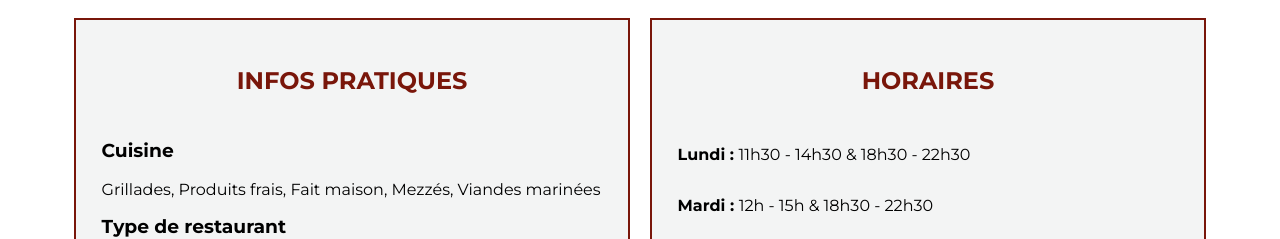
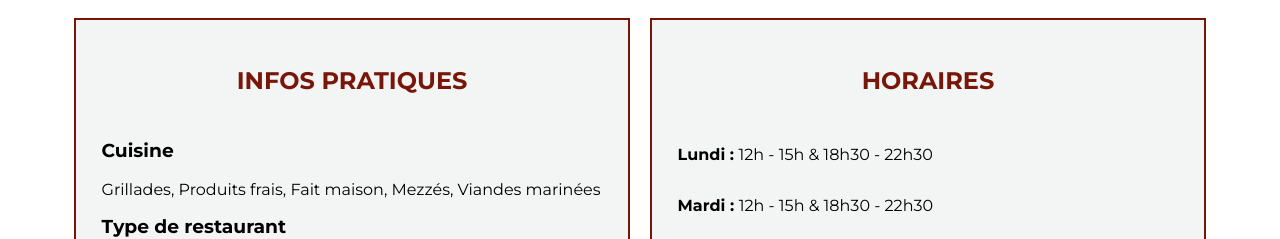
Before and after one commit to veysibhr/MALDAGRILL, a plain HTML site: page contact.html in a window 1280 px wide. Shown: the part 863-1102 px from the top of the page. Drawn offline with Linux system fonts and the light colour scheme.

Commit message:
Update contact.html

```diff
--- a/contact.html
+++ b/contact.html
@@ -80,7 +80,7 @@
             </div>
             <br>
             <div class="hours-content">
-                    <p><span class="day">Lundi :    </span> 11h30 - 14h30 & 18h30 - 22h30</p>
+                    <p><span class="day">Lundi :    </span> 12h - 15h & 18h30 - 22h30</p>
                     <p><span>Mardi :    </span> 12h - 15h & 18h30 - 22h30</p>
                     <p><span>Mercredi :  </span> 12h - 15h & 18h30 - 22h30</p>
                     <p><span>Jeudi :    </span> 12h - 15h & 18h30 - 22h30</p>
```
